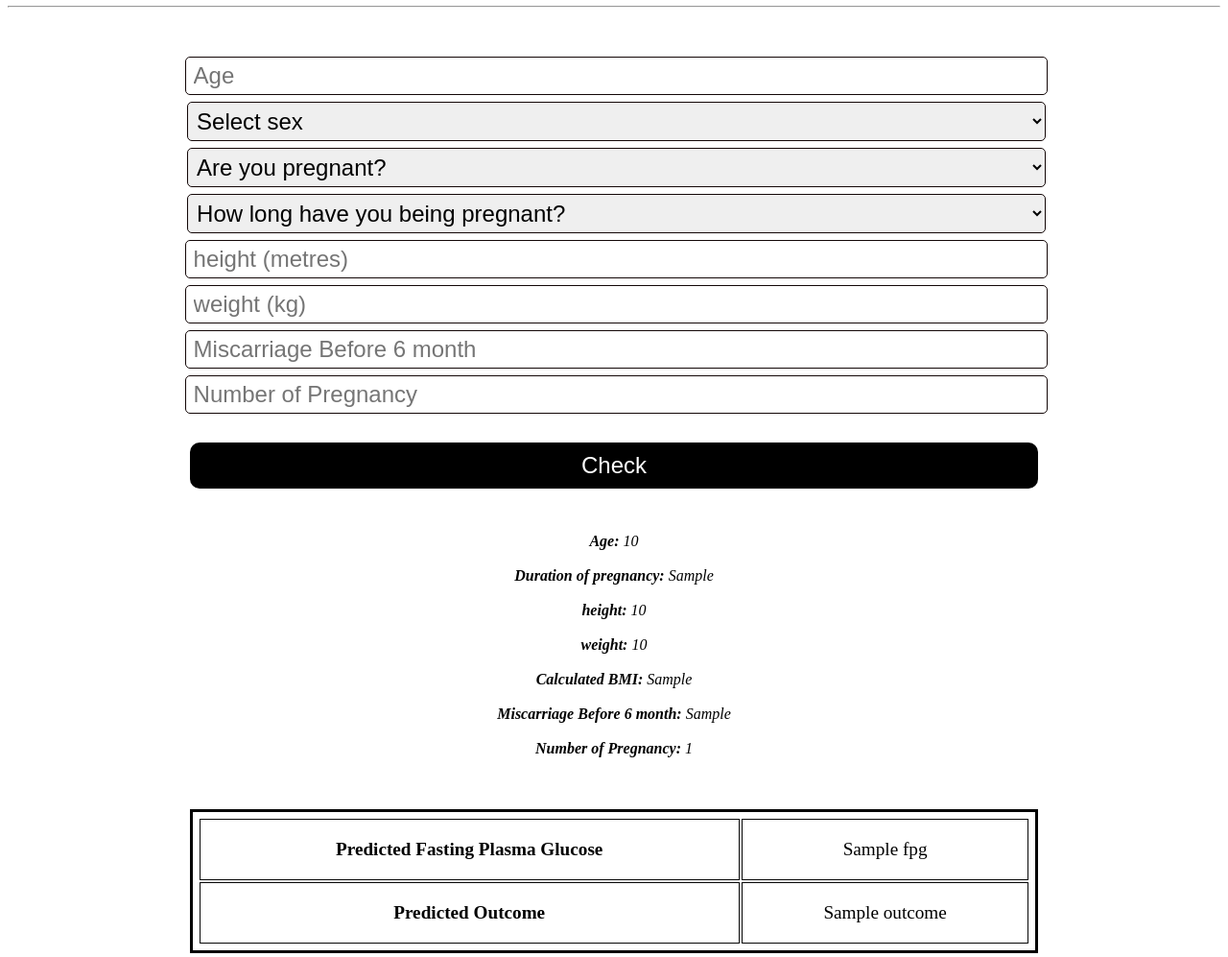
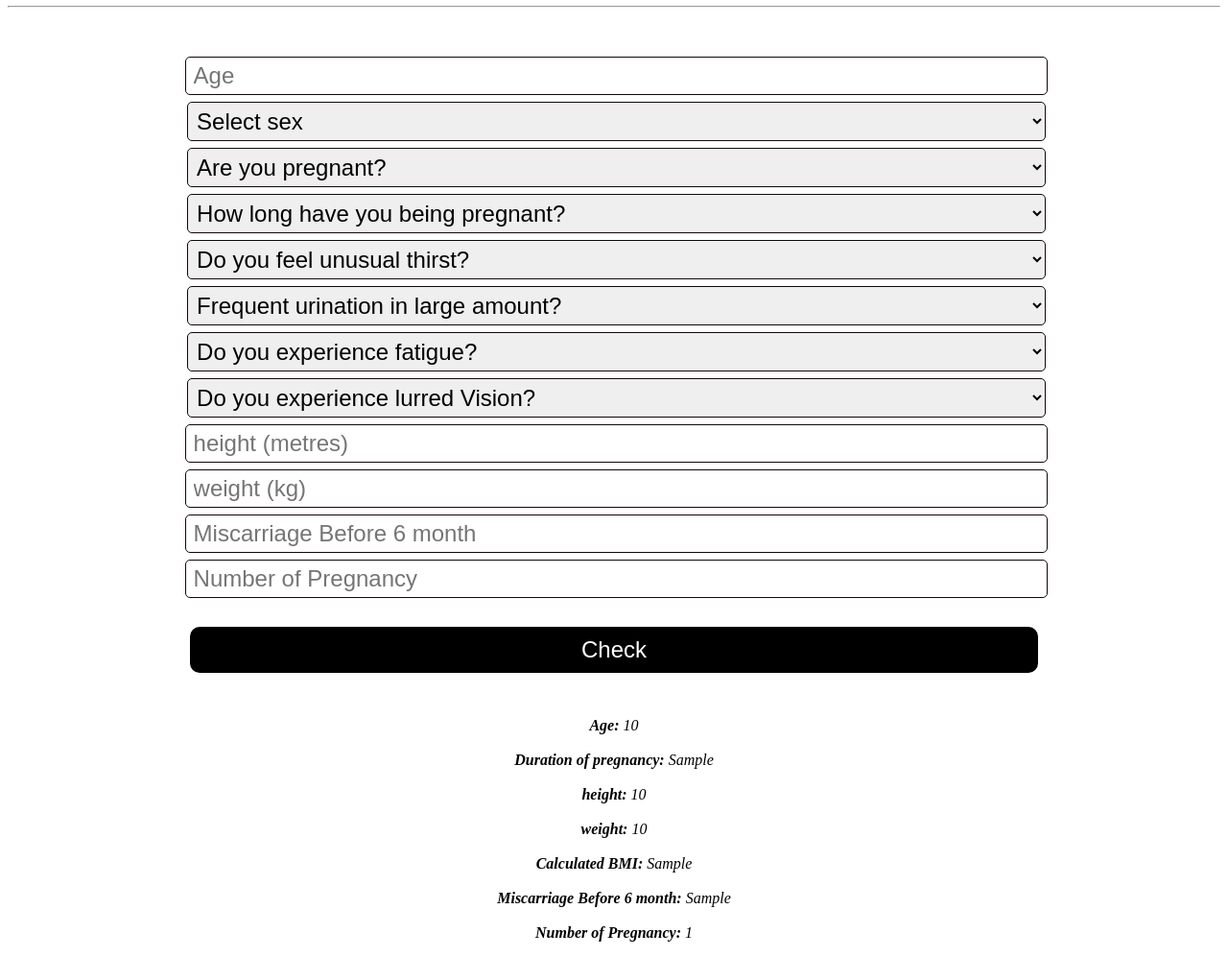
Before and after one commit to Sam-Emma/GDM, a Flask app: template templates/index.html in a window 1280 px wide. Shown: the part 313-1310 px from the top of the page at 96% size. Run offline with Flask 2, Linux system fonts and the light colour scheme; the template is opened without the code that fills it: most values are stand-ins (such as "Sample title", 1, 10 or a date in 2020).

Commit message:
Add files via upload

```diff
--- a/templates/index.html
+++ b/templates/index.html
@@ -20,27 +20,49 @@
     <hr>
 <br>
 <br>
+
     <form action="/" method="POST" >
-    <input type="number" name="age" id="" placeholder="Age"><br>
-    <select id="" name="sex">
-        <option value="null">Select sex</option>
-       <option value="male">Male</option>
-       <option value="female" direction ="lrt">Female</option>
+
+    <input type="number" name="age" value="{{request.form["age"]}}" id="" placeholder="Age" min="15" max="50"><br>
+    <select id="" name="sex"  >
+        <option value="{{request.form["sex"]}}"  >Select sex</option>
+       <option value="{{request.form["sex"]}}" disabled>male</option>
+       <option value="{{request.form["sex"]}}" direction ="lrt">female</option>
      </select><br>
     <select id="" name="pregnant_q" >
         <option value="null">Are you pregnant?</option>
        <option value="yes">Yes</option>
-       <option value="no" direction ="lrt">No</option>
+       <option value="no" direction ="lrt" disabled>No</option>
      </select><br>
     <select id="" name="w_pregnancy" >
         <option value="null">How long have you being pregnant?</option>
        <option value="23">23 weeks</option>
        <option value="24" direction ="lrt">24 weeks</option>
      </select><br>
-    <input type="number" name="height" id="" placeholder="height (metres)" step = "any"><br>
-    <input type="number" name="weight" id="" placeholder="weight (kg)" step = "any"><br>
-    <input type="number" name="miscarriage" id="" placeholder="Miscarriage Before 6 month"><br>
-    <input type="number" name="n_pregnancy" id="" placeholder="Number of Pregnancy" min="-10" max="12">
+         <select id="" name="q1" >
+             <option value="null">Do you feel unusual thirst?</option>
+            <option value="yes">Yes</option>
+            <option value="no" direction ="lrt">No</option>
+          </select><br>
+         <select id="" name="q2" >
+             <option value="null">Frequent urination in large amount?</option>
+            <option value="yes">Yes</option>
+            <option value="no" direction ="lrt">No</option>
+          </select><br>
+         <select id="" name="q3" >
+             <option value="null">Do you experience fatigue?</option>
+            <option value="yes">Yes</option>
+            <option value="no" direction ="lrt">No</option>
+          </select><br>
+         <select id="" name="q4" >
+             <option value="null">Do you experience lurred Vision?</option>
+            <option value="yes">Yes</option>
+            <option value="no" direction ="lrt">No</option>
+          </select><br>
+    <input type="number" value="{{request.form["height"]}}" name="height" id="" placeholder="height (metres)" step = "any" min="0" max="5"><br>
+    <input type="number" value="{{request.form["weight"]}}" name="weight" id="" placeholder="weight (kg)" step = "any" min="20" max="100"><br>
+    <input type="number" value="{{request.form["miscarriage"]}}" name="miscarriage" id="" placeholder="Miscarriage Before 6 month" min="0" max="6"><br>
+    <input type="number" value="{{request.form["n_pregnancy"]}}" name="n_pregnancy" id="" placeholder="Number of Pregnancy" min="0" max="20">
     <br>
     <p>{{message}}</p>
 
```
